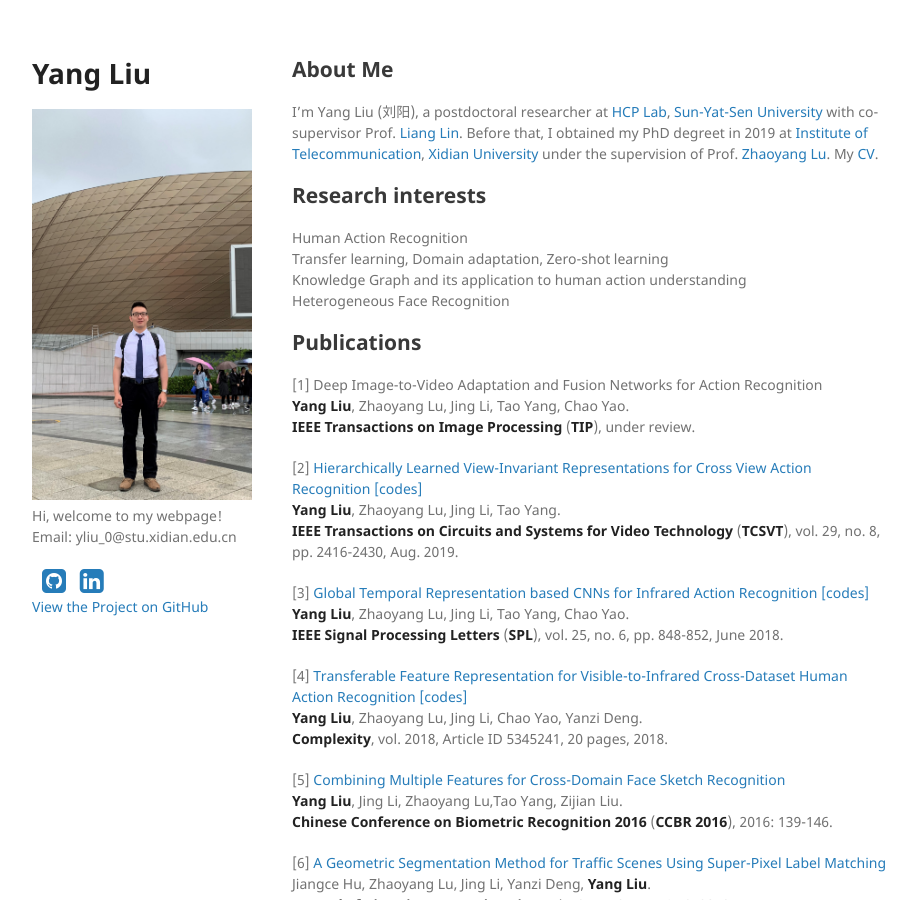
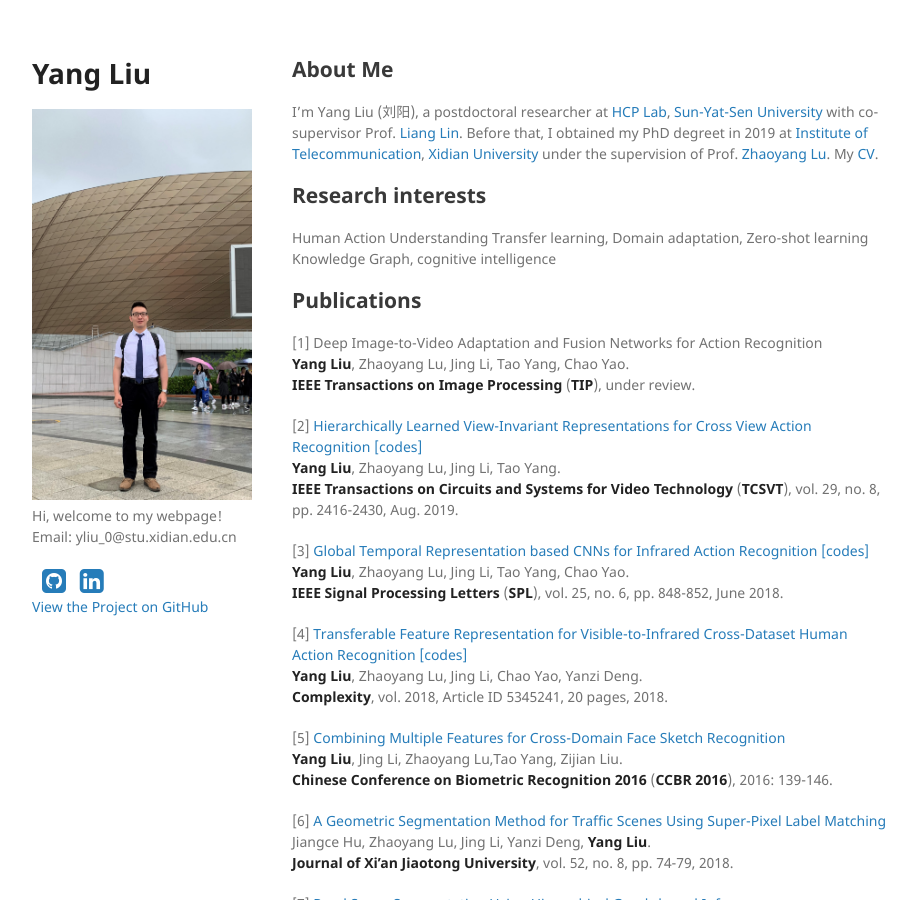
Before and after one commit to YangLiu9208/home, a Jekyll site: the page built from index.md, in a window 1280 px wide and 900 px high. Shown: the whole window, without its empty margins (178-1094 px from the left). Built offline with Jekyll 4.4.1, drawn with Linux system fonts in a browser that asks for light colours; a style sheet for code colours, icons or effects is not loaded; our own code applies the rules of GitHub Pages for plain Markdown files.

Commit message:
Update index.md

```diff
--- a/index.md
+++ b/index.md
@@ -5,10 +5,9 @@ layout: default
 I'm Yang Liu (刘阳), a postdoctoral researcher at [HCP Lab](http://www.sysu-hcp.net/home/), [Sun-Yat-Sen University](http://www.sysu.edu.cn/) with co-supervisor Prof. [Liang Lin](http://www.linliang.net/). Before that, I obtained my PhD degreet in 2019 at [Institute of Telecommunication](http://ste.xidian.edu.cn/), [Xidian University](https://www.xidian.edu.cn/) under the supervision of Prof. [Zhaoyang Lu](http://web.xidian.edu.cn/zhylu/). My [CV](https://drive.google.com/open?id=1Q5dyiX7RWbashRSv-_U7NgtH3hqfy2q9).
 
 ## Research interests
-Human Action Recognition
+Human Action Understanding
 Transfer learning, Domain adaptation, Zero-shot learning
-Knowledge Graph and its application to human action understanding
-Heterogeneous Face Recognition
+Knowledge Graph, cognitive intelligence
 
 ## Publications
 [1] Deep Image-to-Video Adaptation and Fusion Networks for Action Recognition
```
